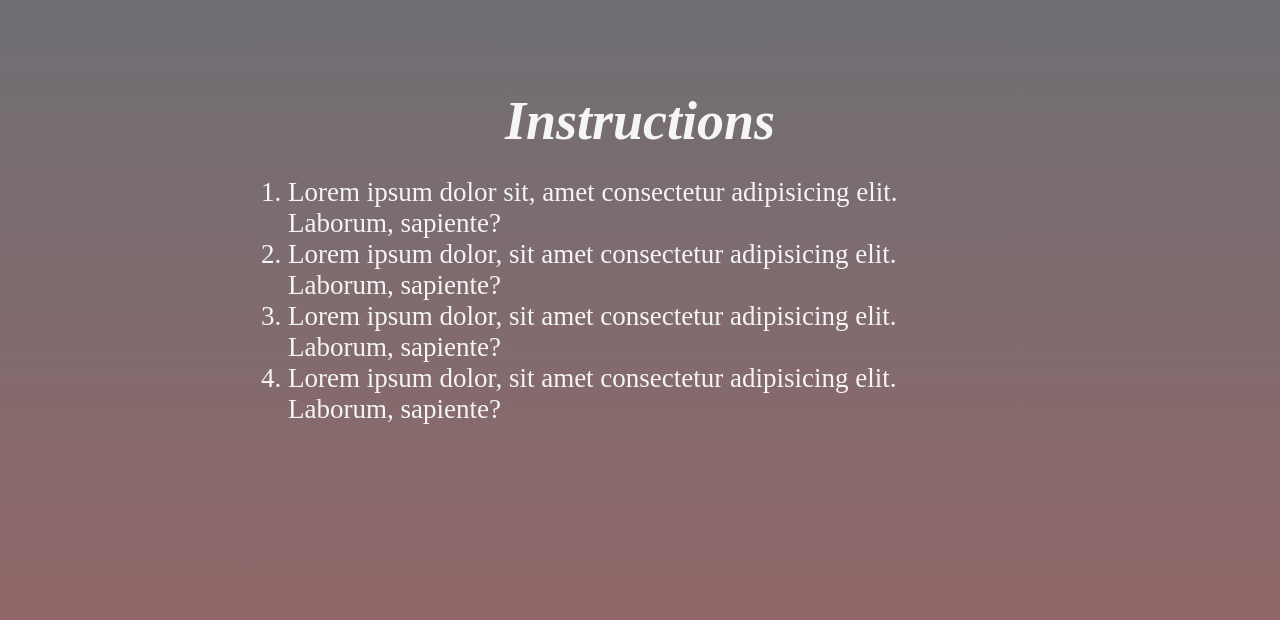
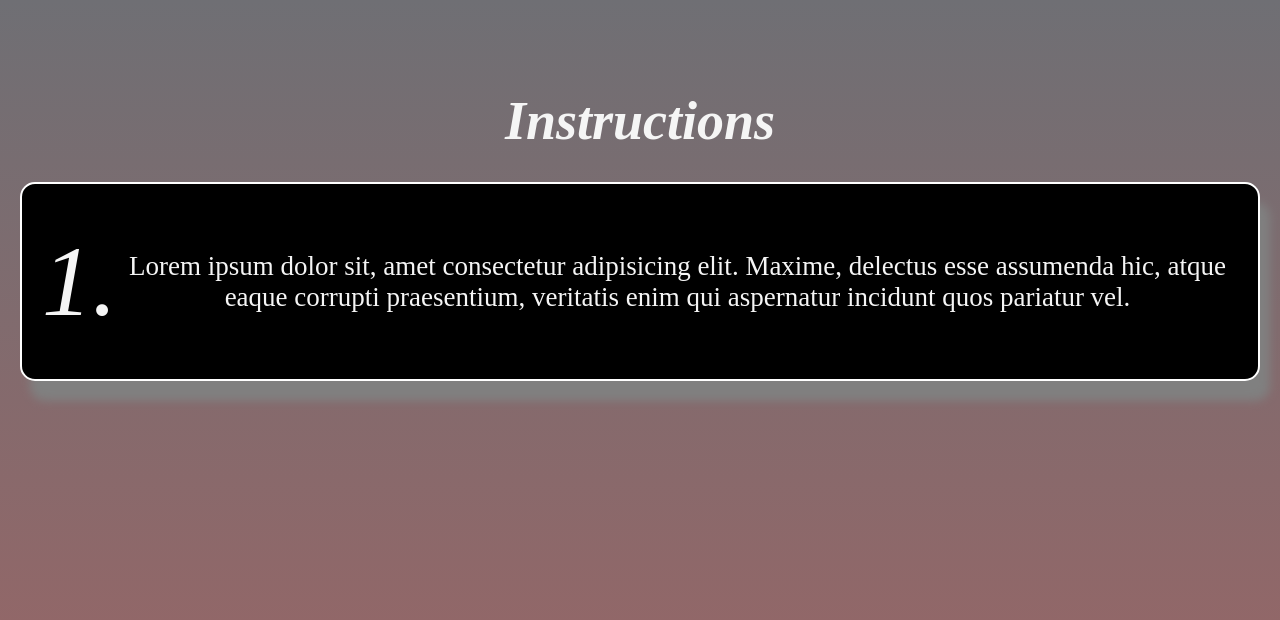
Before and after one commit to namanseth01/Chakravyuh, a plain HTML site: page pages/help.html in a window 1280 px wide. Drawn offline with Linux system fonts and the light colour scheme.

Commit message:
changes in help.css

```diff
--- a/css/help.css
+++ b/css/help.css
@@ -33,3 +33,27 @@
 /* li {
   padding-top: 20px;
 } */
+
+.intructionBox {
+  display: flex;
+  flex-direction: row;
+  border: 2px solid white;
+  margin: 30px 20px 0 20px;
+  border-radius: 15px;
+  background-color: black;
+  box-shadow: 10px 20px 10px grey;
+  padding: 40px 20px;
+}
+
+.intructionNumber {
+  font-size: 100px;
+  display: flex;
+  flex-direction: row;
+  align-items: center;
+}
+
+.instructionContent {
+  display: flex;
+  flex-direction: row;
+  align-items: center;
+}
--- a/pages/help.html
+++ b/pages/help.html
@@ -11,24 +11,16 @@
     <div class="container">
       <div class="content">
         <h1><em>Instructions</em></h1>
-        <ol class="instructionList">
-          <li>
-            Lorem ipsum dolor sit, amet consectetur adipisicing elit. Laborum,
-            sapiente?
-          </li>
-          <li>
-            Lorem ipsum dolor, sit amet consectetur adipisicing elit. Laborum,
-            sapiente?
-          </li>
-          <li>
-            Lorem ipsum dolor, sit amet consectetur adipisicing elit. Laborum,
-            sapiente?
-          </li>
-          <li>
-            Lorem ipsum dolor, sit amet consectetur adipisicing elit. Laborum,
-            sapiente?
-          </li>
-        </ol>
+        <div class="intructionBox">
+          <p class="intructionNumber">
+            <em>1.</em>
+          </p>
+          <p class="instructionContent">
+            Lorem ipsum dolor sit, amet consectetur adipisicing elit. Maxime,
+            delectus esse assumenda hic, atque eaque corrupti praesentium,
+            veritatis enim qui aspernatur incidunt quos pariatur vel.
+          </p>
+        </div>
       </div>
     </div>
   </body>
```
